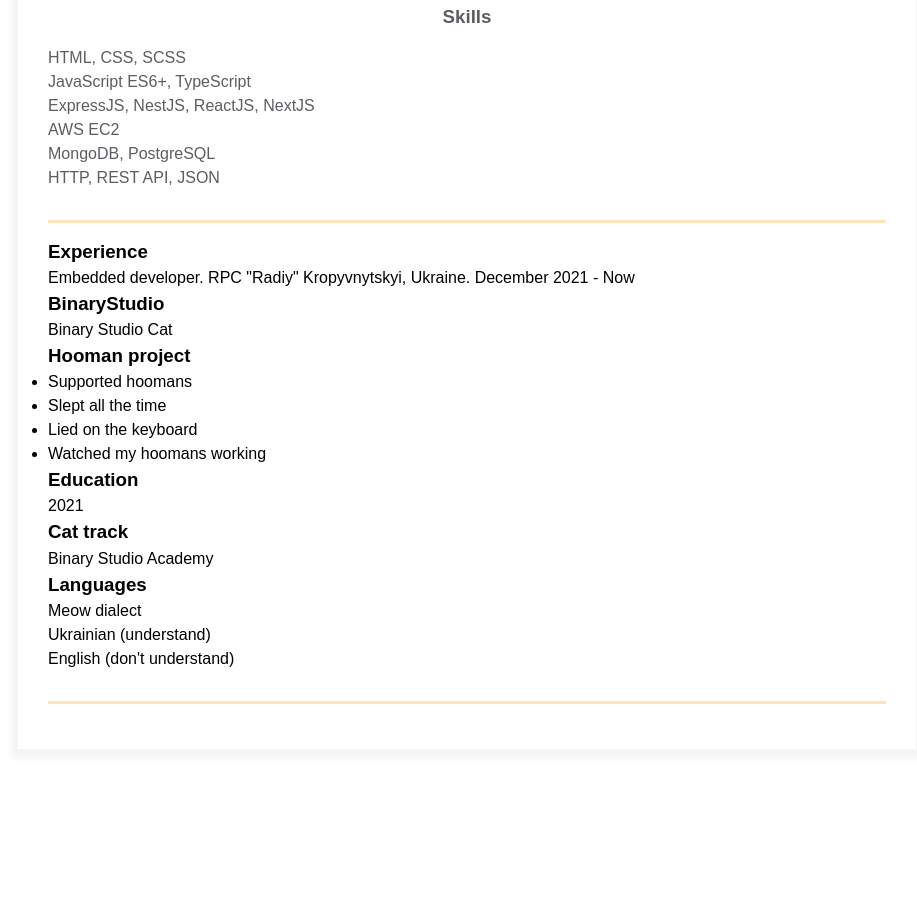
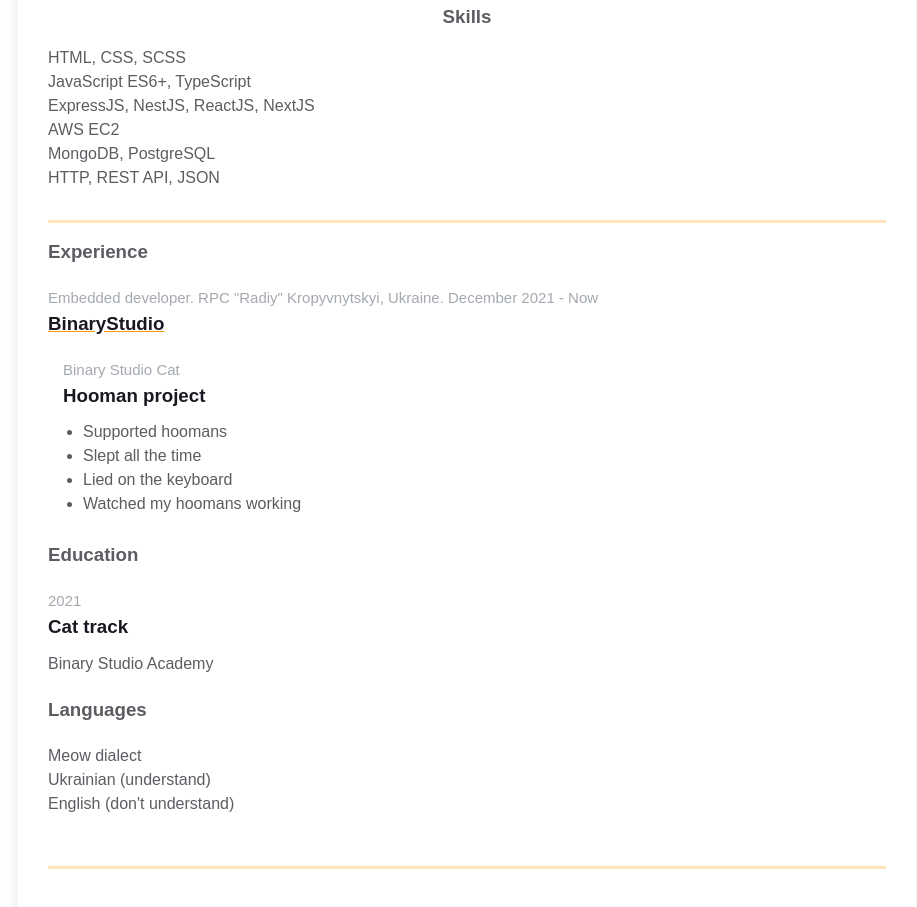
Before and after one commit to Monyster/homepage, a plain HTML site: page index.html in a window 1280 px wide. Shown: the part 443-1350 px from the top of the page, without its empty margins (173-1090 px from the left). Before the commit the page ends 1243 px from the top, so only its background shows below. Drawn offline with Linux system fonts and the light colour scheme.

Commit message:
Added experience and addittional styles

```diff
--- a/styles.css
+++ b/styles.css
@@ -173,3 +173,101 @@ body {
   color: var(--secondary-text-color);
   text-align: justify;
 }
+
+/* EXPERIENCE STYLE */
+
+.experiences {
+  flex: 1 1 60%;
+  margin-right: 50px;
+}
+
+.experiences__header {
+  color: var(--secondary-text-color);
+  text-align: left;
+  margin-bottom: 20px;
+}
+
+.experiences__company-header-durability {
+  color: var(--durability-text-color);
+  text-align: left;
+  margin-bottom: 10px;
+  font-size: 15px;
+}
+
+.experiences__company-header-name {
+  color: var(--primary-text-color);
+  text-decoration-color: var(--text-decoration-color);
+  text-decoration-line: underline;
+  text-align: left;
+  margin-bottom: 20px;
+}
+
+.experiences__company-project {
+  margin-left: 15px;
+  margin-bottom: 25px;
+}
+
+.experiences__company-project-role {
+  color: var(--durability-text-color);
+  text-align: left;
+  margin-bottom: 10px;
+  font-size: 15px;
+}
+
+.experiences__company-project-name {
+  color: var(--primary-text-color);
+  text-align: left;
+  margin-bottom: 10px;
+}
+
+.experiences__company-project-responsibilities {
+  color: var(--secondary-text-color);
+  padding-left: 20px;
+}
+
+/* ADDITIONAL STYLE */
+
+.additional-info {
+  flex: 1 1 40%;
+}
+
+.additional-info__education {
+  margin-bottom: 20px;
+}
+
+.additional-info__education-header {
+  color: var(--secondary-text-color);
+  text-align: left;
+  margin-bottom: 20px;
+}
+
+.additional-info__education-university-durability {
+  color: var(--durability-text-color);
+  text-align: left;
+  margin-bottom: 10px;
+  font-size: 15px;
+}
+
+.additional-info__education-university-speciality {
+  color: var(--primary-text-color);
+  text-align: left;
+  margin-bottom: 10px;
+}
+
+.additional-info__education-university-name {
+  color: var(--secondary-text-color);
+}
+
+.additional-info__languages {
+  margin-bottom: 20px;
+}
+
+.additional-info__languages-header {
+  color: var(--secondary-text-color);
+  text-align: left;
+  margin-bottom: 20px;
+}
+
+.additional-info__languages-item {
+  color: var(--secondary-text-color);
+}
```
